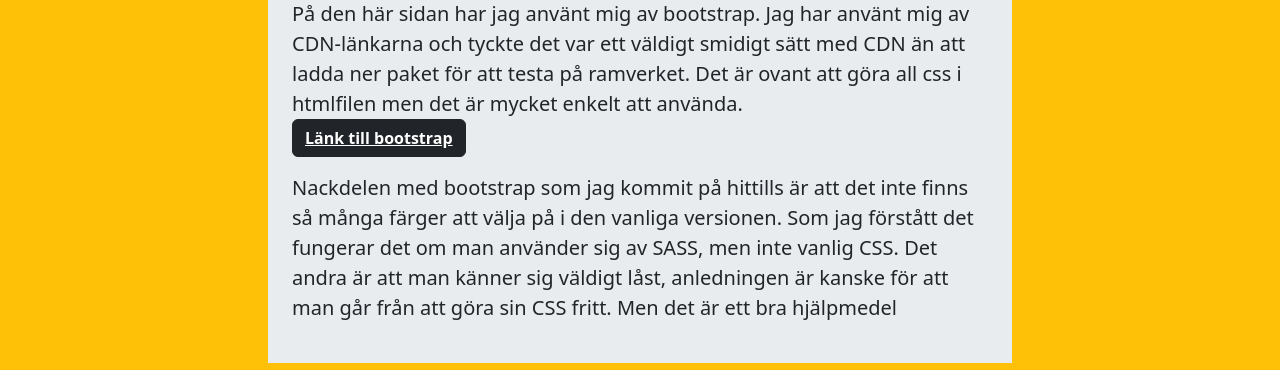
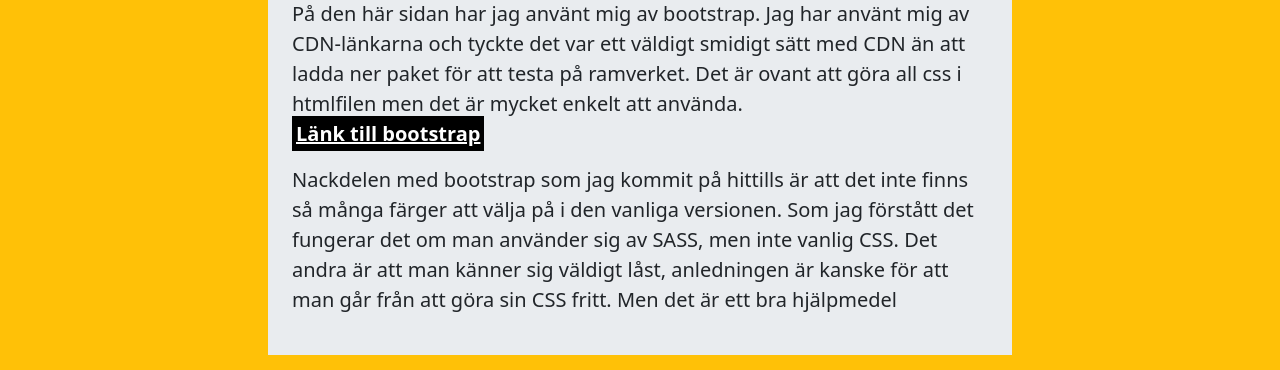
Before and after one commit to sofiadahlberg/moment1, a plain HTML site: page bootstrap.html in a window 1280 px wide. Shown: the part 233-603 px from the top of the page. Drawn offline with nearby package versions, Linux system fonts and the light colour scheme.

Commit message:
ändrat html

```diff
--- a/bootstrap.html
+++ b/bootstrap.html
@@ -45,10 +45,9 @@
                 <h1 class="display-6 p-3 text-center">Bootstrap</h1>
                 <p class="lead">På den här sidan har jag använt mig av bootstrap. Jag har använt mig av CDN-länkarna och
                     tyckte det var ett väldigt smidigt sätt med CDN än att ladda ner paket för att testa på ramverket.
-                    Det är ovant att göra all css i htmlfilen men det är mycket enkelt att använda.<br><button
-                        type="button" class="btn btn-dark"><a
+                    Det är ovant att göra all css i htmlfilen men det är mycket enkelt att använda.<br><a
                             href="https://getbootstrap.com/docs/5.0/getting-started/introduction/"
-                            class="link fw-bold text-white">Länk till bootstrap </a></button>
+                            class="link fw-bold bg-black p-1 text-white">Länk till bootstrap </a></button>
                 </p>
                 <p class="lead">Nackdelen med bootstrap som jag kommit på hittills är att det inte finns så många färger
                     att välja på i den vanliga versionen. Som jag förstått det fungerar det om man använder sig av SASS,
```
Also changed, not shown: publication.html (+1 -2 lines).
